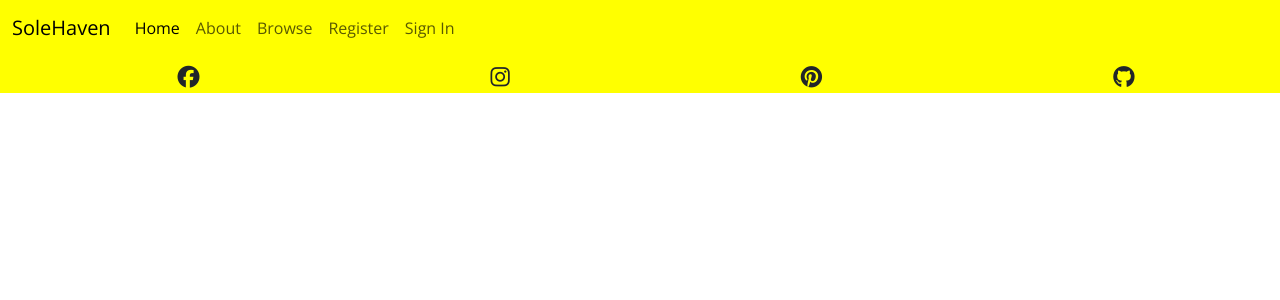
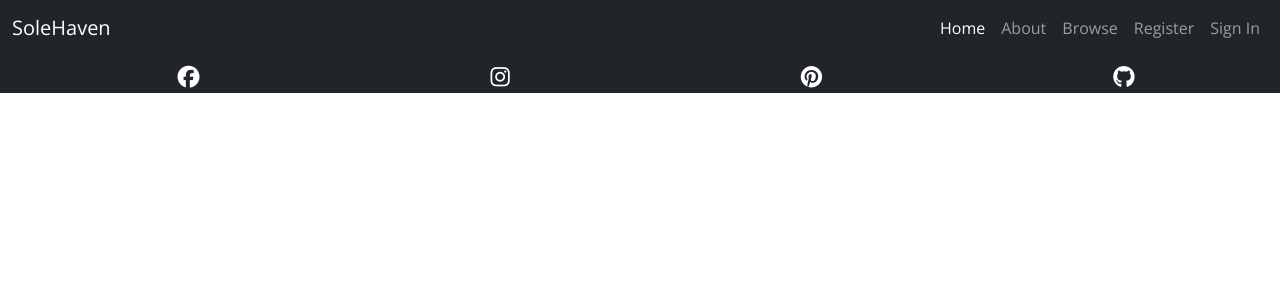
Before and after one commit to Tariq-845/SoleHaven, a Django app: page /browse/ in a window 1280 px wide. Shown: the top 300 px of the page. Run offline with Django 4.2, Linux system fonts and the light colour scheme; data that the repository does not hold is empty; some libraries are stand-ins or nearby versions.

Commit message:
fix: navbar styling

```diff
--- a/static/css/style.css
+++ b/static/css/style.css
@@ -2,12 +2,11 @@
 
 * {
   box-sizing: border-box;
-  margin: 0;
-  padding: 0;
 }
 
 body {
   font-family: 'Open Sans', sans-serif;
+  color: #fff;
 }
 
 #nav {
@@ -37,14 +36,15 @@ body {
 
 /* About section */
 
+#about-section {
+  color: #000;
+}
+
 #about-section img {
   width: 100%;
 }
 
 /* Footer */
-footer {
-  background-color: yellow;
-}
 
 #footer-icons {
   display: flex;
@@ -54,6 +54,7 @@ footer {
   align-items: center;
 }
 
+/* Product image scaling */
 .scale {
   width: 100%;
   height: 100%;
--- a/templates/base.html
+++ b/templates/base.html
@@ -19,7 +19,7 @@
 </head>
 
 <body>
-  <nav class="navbar navbar-expand-lg" id="nav">
+  <nav class="navbar bg-dark navbar-expand-lg" data-bs-theme="dark" id="nav">
     <div class="container-fluid">
       <a class="navbar-brand" href="#">SoleHaven</a>
       <button class="navbar-toggler" type="button" data-bs-toggle="collapse" data-bs-target="#navbarText"
@@ -27,7 +27,7 @@
         <span class="navbar-toggler-icon"></span>
       </button>
       <div class="collapse navbar-collapse" id="navbarText">
-        <ul class="navbar-nav me-auto mb-2 mb-lg-0">
+        <ul class="navbar-nav ms-auto mb-2 mb-lg-0">
           <li class="nav-item">
             <a class="nav-link active" aria-current="page" href="#">Home</a>
           </li>
@@ -53,7 +53,7 @@
     {% endblock %}
   </main>
   <!-- Footer -->
-  <footer>
+  <footer class="bg-dark" data-bs-theme="dark">
     <ul id="footer-icons" class="m-0 pt-1">
       <li><i class="fa-brands fa-facebook"></i></li>
       <li><i class="fa-brands fa-instagram"></i></li>
@@ -61,6 +61,8 @@
       <li><i class="fa-brands fa-github"></i></li>
     </ul>
   </footer>
+
+  <!-- Bootstrap JS -->
   <script src="https://cdn.jsdelivr.net/npm/bootstrap@5.3.3/dist/js/bootstrap.bundle.min.js"
     integrity="sha384-YvpcrYf0tY3lHB60NNkmXc5s9fDVZLESaAA55NDzOxhy9GkcIdslK1eN7N6jIeHz" crossorigin="anonymous">
   </script>
```
